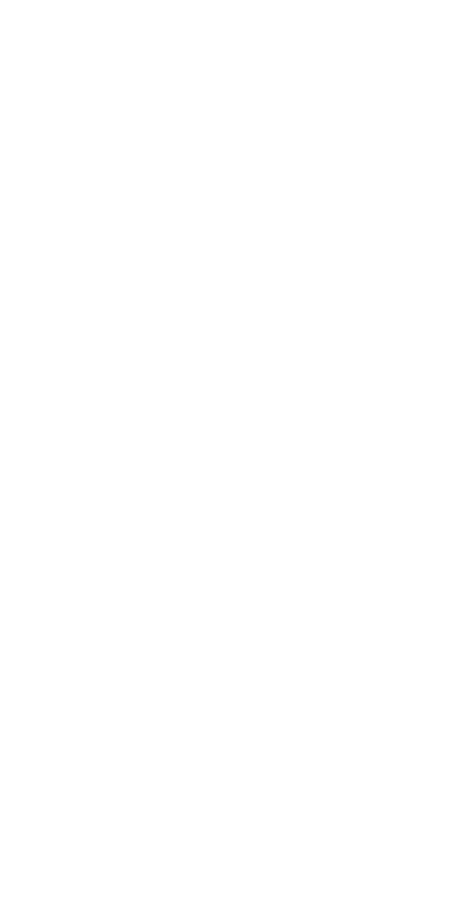
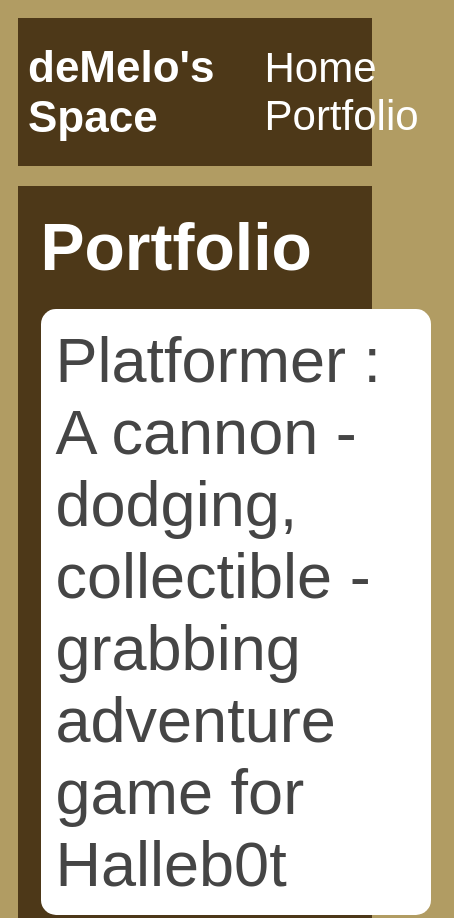
Before and after one commit to Vlcsera/Vlcsera.github.io, a plain HTML site: page portfolio.html in a window 390 px wide. Shown: the top 918 px of the page, 454 px wide, since content can reach past the window. Before the commit the page ends 844 px from the top, so only its background shows below. Drawn offline with Linux system fonts and the light colour scheme.

Commit message:
add portfolio.html file

```diff
--- a/portfolio.html
+++ b/portfolio.html
@@ -0,0 +1,33 @@
+<!DOCTYPE HTML>
+<html>
+    <head>
+        <title>deMelo's Space</title>
+        <link rel="stylesheet" href="style.css">
+    </head>
+
+    <body>
+      <div id="all-contents">
+        <nav>
+            <h1>deMelo's Space</h1>
+            <ul id="nav-ul">
+                <li class="nav-li">
+                    <a class="nav-a" href="index.html">Home</a>
+                </li>
+                <li class="nav-li">
+                    <a class="nav-a" href="portfolio.html">Portfolio</a>
+                </li>
+            </ul>
+        </nav>
+        <main>
+            <div class="content">
+                <h1>Portfolio</h1>
+                <ul id="portfolio">
+                    <li><a href="projects/platformer/">Platformer : A cannon - dodging, collectible - grabbing adventure game for Halleb0t</a></li>
+                    <li><a href="projects/bouncing-box/">Bouncing Box : A project that gives you a taste of game development on the web </a></li>
+                    <li><a href="projects/circularity/">Circularity : A motion poem using random number generation and velocity applied to circle shapes...</a></li>
+                </ul>
+            </div>
+        </main>
+      </div>
+    </body>
+</html>
--- a/style.css
+++ b/style.css
@@ -61,3 +61,77 @@ main {
 h2, h3 {
     margin: 0px;
 }
+/* portfolio styles */
+.content h1 {
+    color: rgb(255, 255, 255);
+}
+
+#portfolio {
+    list-style-type: none;
+    padding-left: 0;
+}
+
+#portfolio li {
+    background: #fff;
+    padding: 10px;
+    border-radius: 10px;
+    margin-bottom: 10px;
+}
+
+#portfolio li:hover {
+    background: #eee;
+}
+
+#portfolio a {
+    text-decoration: none;
+    color: #454545;
+}
+    /* responsive web design */
+    @media screen and (min-width: 120px) and (max-width: 1080px) {
+        main {
+          height: 100ch;
+          zoom: 1.5;
+          display: grid;
+        }
+
+        h1 {
+          font-size: 44px;
+        }
+
+        h2 {
+          font-size: 42px;
+        }
+
+        h3 {
+          font-size: 36px;
+        }
+
+        #all-contents {
+          height: 100ch;
+          margin: none;
+        }
+
+        a {
+          font-size: 42px;
+        }
+
+        .sidebar {
+          margin-right: 0px;
+          justify-content: center;
+          align-items: center;
+        }
+
+        .sidebar-img {
+          width: 100%;
+        }
+
+        p,
+        li {
+          font-size: 24px;
+        }
+
+        .content {
+          align-content: center;
+          justify-content: center;
+        }
+    }
```
